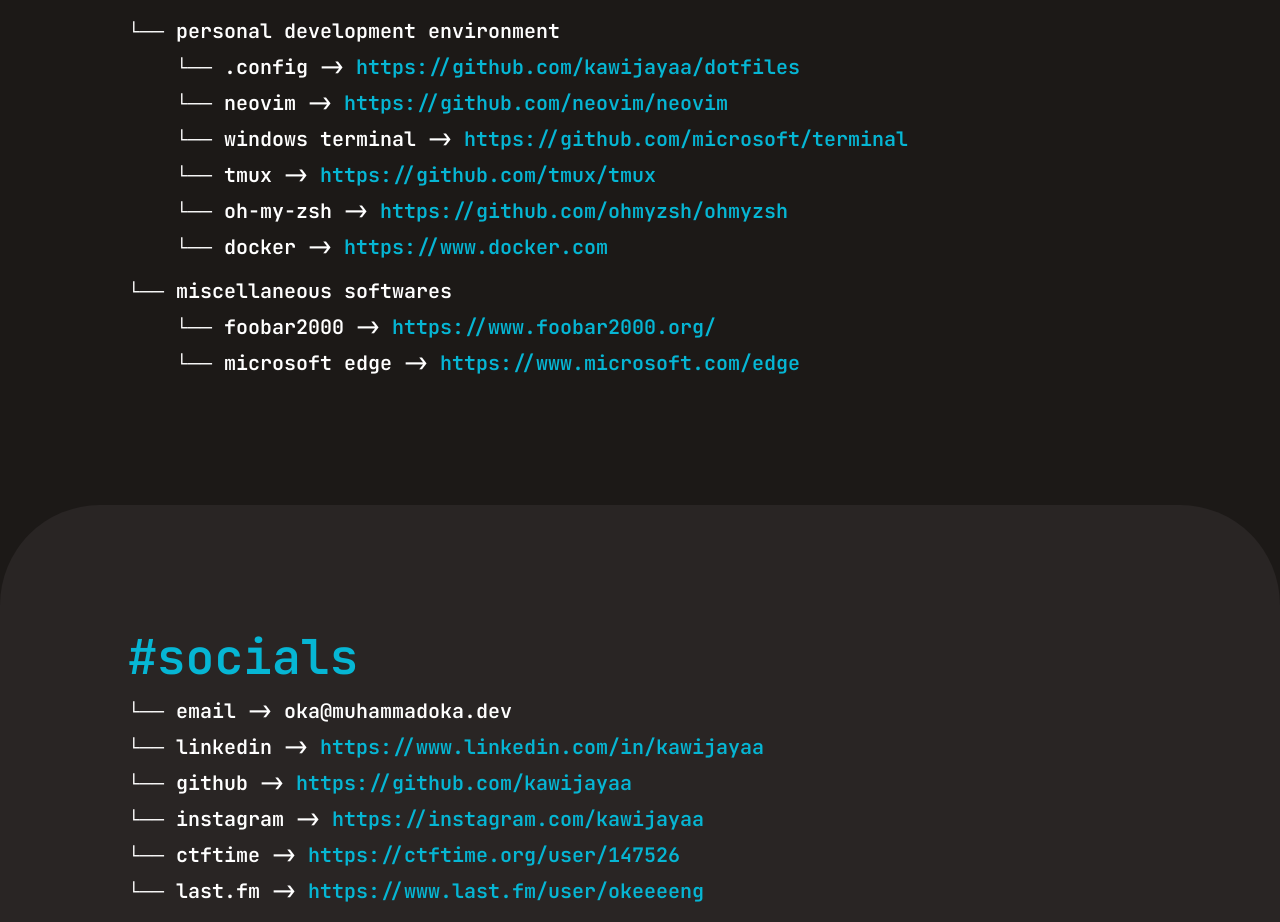
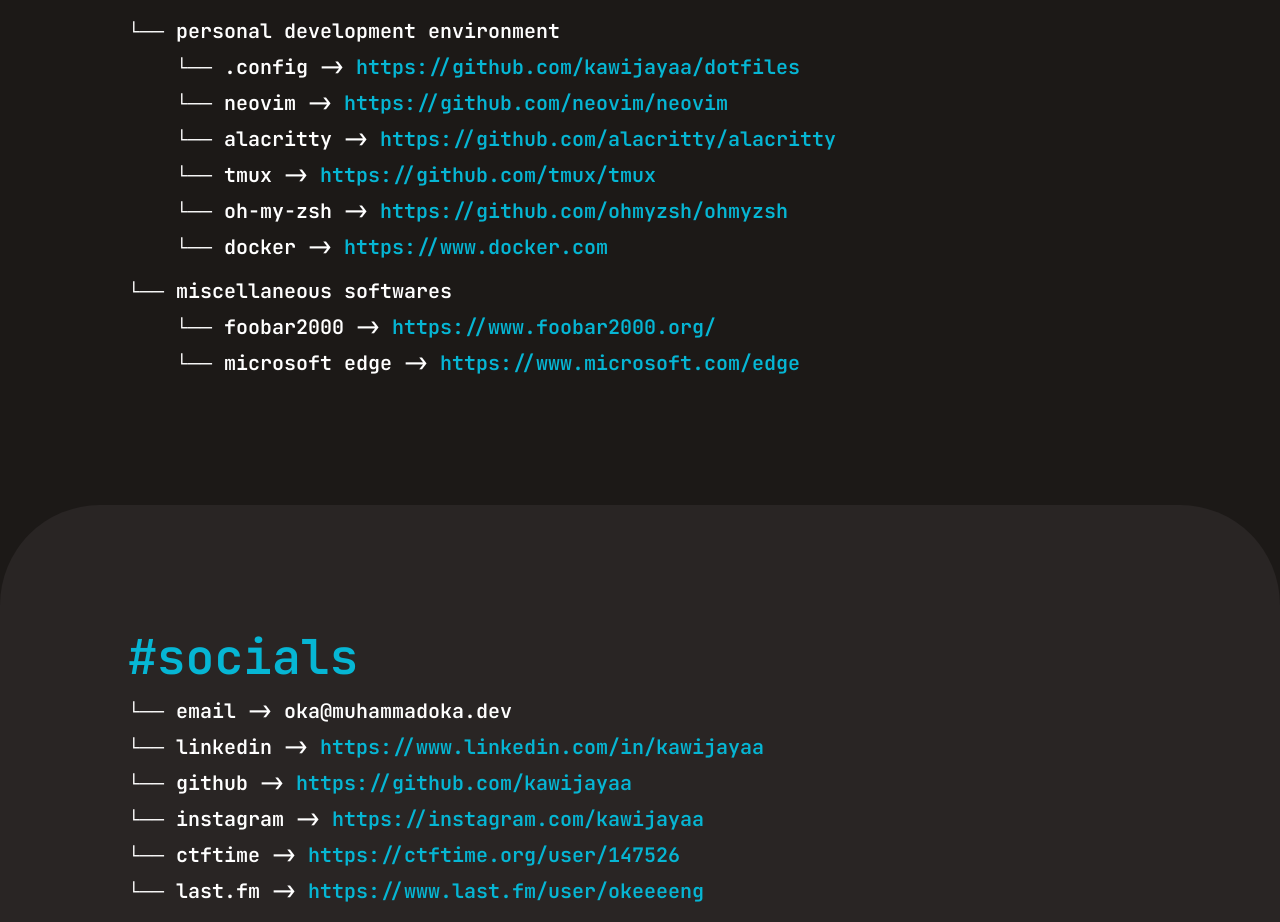
Before and after one commit to kawijayaa/muhammadoka.dev, a Vue app: page / in a window 1280 px wide. Shown: the part 2763-3685 px from the top of the page. Built offline with nearby package versions, Linux system fonts and the light colour scheme.

Commit message:
change windows terminal to alacritty

```diff
--- a/src/App.vue
+++ b/src/App.vue
@@ -125,8 +125,8 @@
         .config -> <span class="text-cyan-500">https://github.com/kawijayaa/dotfiles</span></a>
       <a href="https://github.com/neovim/neovim" target="_blank" rel="noreferrer">&nbsp;&nbsp;&nbsp;&nbsp;└──
         neovim -> <span class="text-cyan-500">https://github.com/neovim/neovim</span></a>
-      <a href="https://github.com/microsoft/terminal" target="_blank" rel="noreferrer">&nbsp;&nbsp;&nbsp;&nbsp;└──
-        windows terminal -> <span class="text-cyan-500">https://github.com/microsoft/terminal</span></a>
+      <a href="https://github.com/alacritty/alacritty" target="_blank" rel="noreferrer">&nbsp;&nbsp;&nbsp;&nbsp;└──
+        alacritty -> <span class="text-cyan-500">https://github.com/alacritty/alacritty</span></a>
       <a href="https://github.com/tmux/tmux" target="_blank" rel="noreferrer">&nbsp;&nbsp;&nbsp;&nbsp;└──
         tmux -> <span class="text-cyan-500">https://github.com/tmux/tmux</span></a>
       <a href="https://github.com/ohmyzsh/ohmyzsh" target="_blank" rel="noreferrer">&nbsp;&nbsp;&nbsp;&nbsp;└──
```
